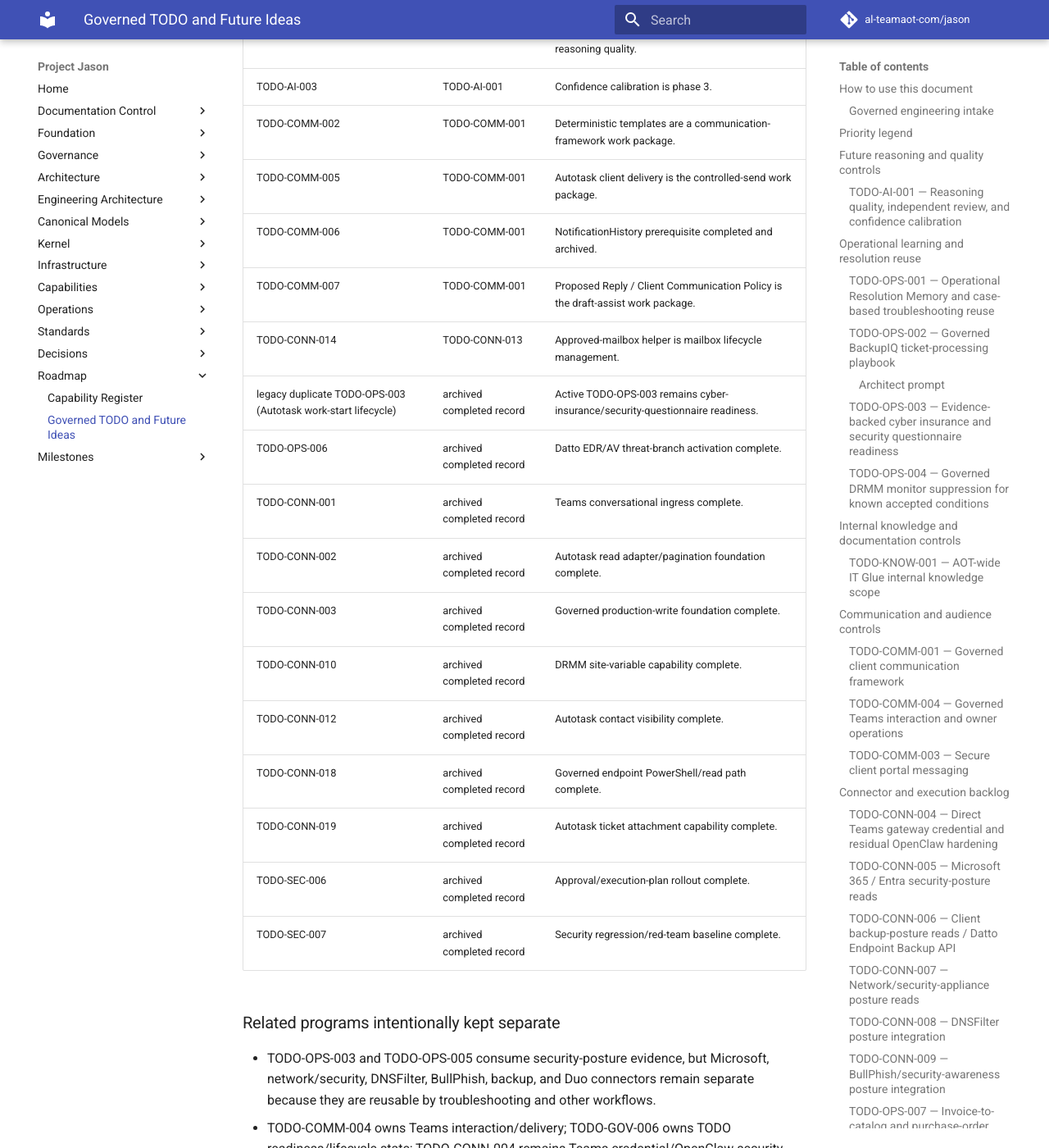
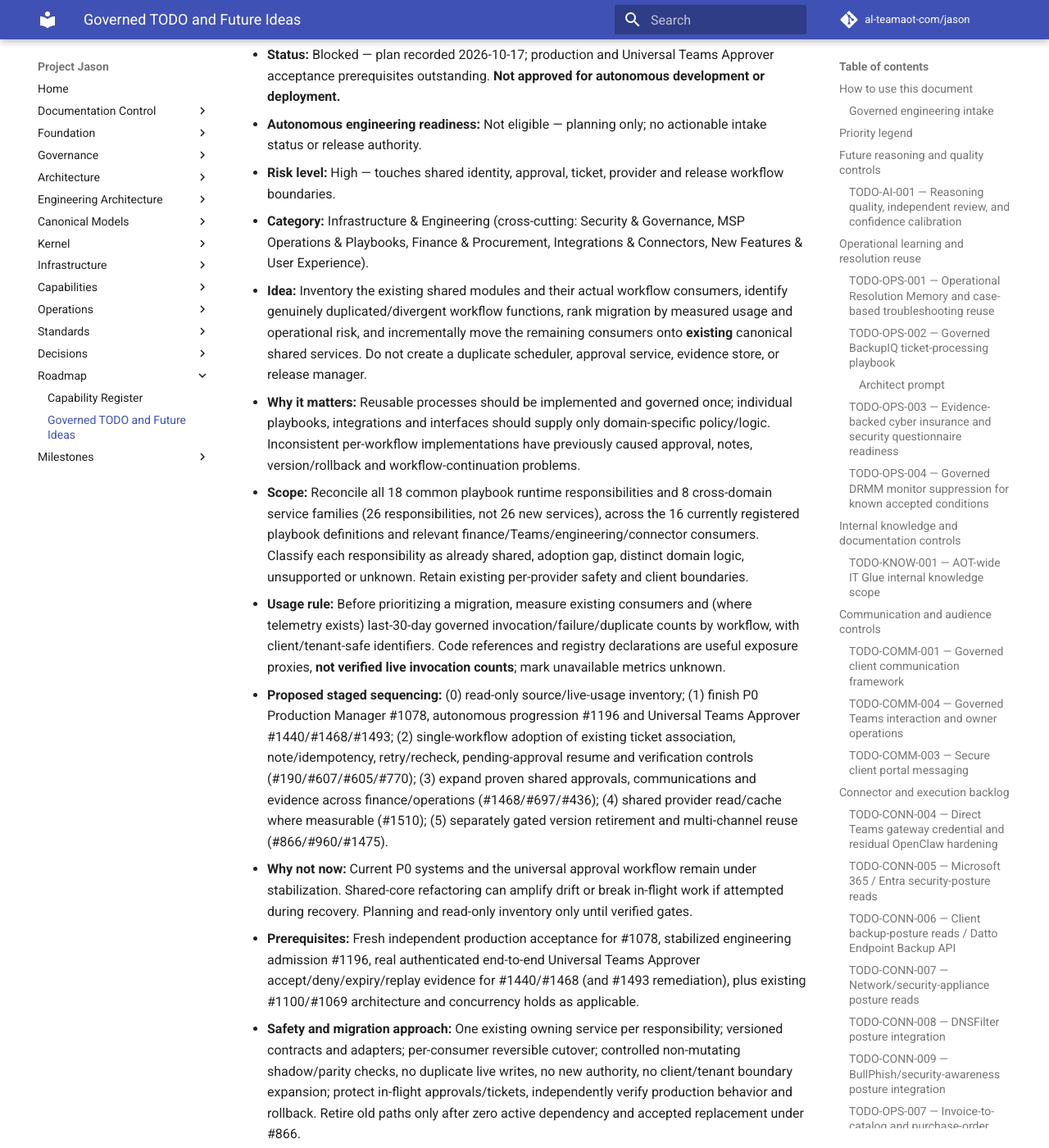
Before and after one commit to al-teamaot-com/jason, an MkDocs documentation site: the page built from docs/roadmaps/Project-Jason-TODO-and-Future-Ideas.md, in a window 1280 px wide and 1400 px high, scrolled down 54365 px. Shown: the whole window at 82% size. Built offline with MkDocs 1.6.1 and Material for MkDocs 9.7.7, drawn with Linux system fonts in a browser that asks for light colours; comment, search, counter and statistics services are not loaded; some of the changed text lies outside the part shown.

Commit message:
docs: stage blocked shared-services usage audit TODO in canonical roadmap

```diff
--- a/docs/roadmaps/Project-Jason-TODO-and-Future-Ideas.md
+++ b/docs/roadmaps/Project-Jason-TODO-and-Future-Ideas.md
@@ -1170,6 +1170,29 @@
 - **Decision owner:** AOT Owner / Jason Governance Authority
 - **Review trigger:** Implement before enabling general autonomous TODO engineering.
 
+## Infrastructure & Engineering — shared-services reuse and adoption
+
+### TODO-ARCH-001 — Cross-workflow shared-services adoption and usage-led migration
+
+- **Priority:** P1 — systemic reliability and maintainability; do not displace existing P0 production/support work.
+- **Status:** Blocked — plan recorded 2026-10-17; production and Universal Teams Approver acceptance prerequisites outstanding. **Not approved for autonomous development or deployment.**
+- **Autonomous engineering readiness:** Not eligible — planning only; no actionable intake status or release authority.
+- **Risk level:** High — touches shared identity, approval, ticket, provider and release workflow boundaries.
+- **Category:** Infrastructure & Engineering (cross-cutting: Security & Governance, MSP Operations & Playbooks, Finance & Procurement, Integrations & Connectors, New Features & User Experience).
+- **Idea:** Inventory the existing shared modules and their actual workflow consumers, identify genuinely duplicated/divergent workflow functions, rank migration by measured usage and operational risk, and incrementally move the remaining consumers onto **existing** canonical shared services. Do not create a duplicate scheduler, approval service, evidence store, or release manager.
+- **Why it matters:** Reusable processes should be implemented and governed once; individual playbooks, integrations and interfaces should supply only domain-specific policy/logic. Inconsistent per-workflow implementations have previously caused approval, notes, version/rollback and workflow-continuation problems.
+- **Scope:** Reconcile all 18 common playbook runtime responsibilities and 8 cross-domain service families (26 responsibilities, not 26 new services), across the 16 currently registered playbook definitions and relevant finance/Teams/engineering/connector consumers. Classify each responsibility as already shared, adoption gap, distinct domain logic, unsupported or unknown. Retain existing per-provider safety and client boundaries.
+- **Usage rule:** Before prioritizing a migration, measure existing consumers and (where telemetry exists) last-30-day governed invocation/failure/duplicate counts by workflow, with client/tenant-safe identifiers. Code references and registry declarations are useful exposure proxies, **not verified live invocation counts**; mark unavailable metrics unknown.
+- **Proposed staged sequencing:** (0) read-only source/live-usage inventory; (1) finish P0 Production Manager #1078, autonomous progression #1196 and Universal Teams Approver #1440/#1468/#1493; (2) single-workflow adoption of existing ticket association, note/idempotency, retry/recheck, pending-approval resume and verification controls (#190/#607/#605/#770); (3) expand proven shared approvals, communications and evidence across finance/operations (#1468/#697/#436); (4) shared provider read/cache where measurable (#1510); (5) separately gated version retirement and multi-channel reuse (#866/#960/#1475).
+- **Why not now:** Current P0 systems and the universal approval workflow remain under stabilization. Shared-core refactoring can amplify drift or break in-flight work if attempted during recovery. Planning and read-only inventory only until verified gates.
+- **Prerequisites:** Fresh independent production acceptance for #1078, stabilized engineering admission #1196, real authenticated end-to-end Universal Teams Approver accept/deny/expiry/replay evidence for #1440/#1468 (and #1493 remediation), plus existing #1100/#1069 architecture and concurrency holds as applicable.
+- **Safety and migration approach:** One existing owning service per responsibility; versioned contracts and adapters; per-consumer reversible cutover; controlled non-mutating shadow/parity checks, no duplicate live writes, no new authority, no client/tenant boundary expansion; protect in-flight approvals/tickets, independently verify production behavior and rollback. Retire old paths only after zero active dependency and accepted replacement under #866.
+- **Acceptance test:** Publish an evidence-backed 26-responsibility consumer/adoption matrix with actual counts or `unknown`; prove shared capability parity and fail-closed gates on one representative eligible workflow; verify no repeat approval, note, notification or provider write; independent postrelease readback and rollback; migrate remaining eligible consumers only behind separately authorized bounded changes; retain signed evidence and no stranded old-version consumers.
+- **Planning issue:** [#1535](https://github.com/al-teamaot-com/jason/issues/1535).
+- **Detailed inventory / staged design:** [Jason shared-services adoption and usage-based migration plan](../architecture/Jason-Shared-Services-Usage-Audit-and-Adoption-Plan-2026-10-17.md).
+- **Owners:** Jason Platform Architecture / existing governing shared-service owners; AOT Owner for any new material approval.
+- **Review trigger:** When P0 Production Manager and Universal Teams Approver are independently production-verified and engineering admission is stable. Do not infer eligibility from a merge, CI PASS or healthy MCP process alone.
+
 ## Legacy ID aliases and consolidation map
 
 These aliases preserve old PR, support, session, and conversation references. An alias never creates implementation authority.
```
